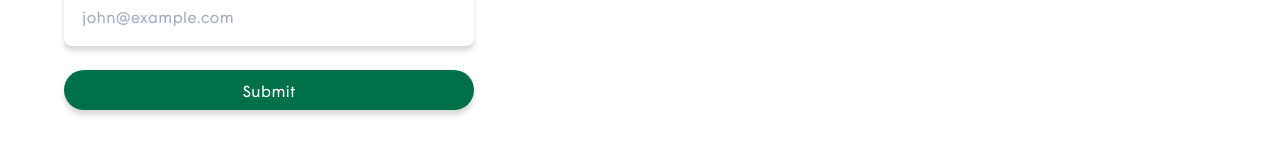
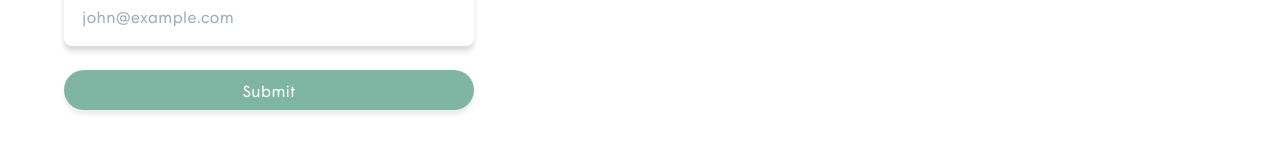
Before and after one commit to PekoTech/PekoApp.com, a Next.js app: page / in a window 1280 px wide. Shown: the part 523-678 px from the top of the page. Built offline with nearby package versions, Linux system fonts and the light colour scheme.

Commit message:
feat: disable submit button when invalid

```diff
--- a/components/NewsletterForm/NewsletterForm.module.scss
+++ b/components/NewsletterForm/NewsletterForm.module.scss
@@ -26,6 +26,11 @@
   box-shadow: var(--shadow);
 }
 
+.disabled {
+  cursor: not-allowed;
+  opacity: 0.5;
+}
+
 .form {
   grid-template-areas:
     'first last'
--- a/components/NewsletterForm/NewsletterForm.tsx
+++ b/components/NewsletterForm/NewsletterForm.tsx
@@ -21,10 +21,16 @@ type ApiError = {
   message: string
 }
 
+type User = {
+  first_name: string
+  last_name: string
+  email: string
+}
+
 export default function NewsletterForm() {
   const [state, setFormState] = useState<FormState>(FormState.Idle)
   const [error, setError] = useState<ApiError | null>(null)
-  const [form, setForm] = useState({
+  const [form, setForm] = useState<User>({
     first_name: '',
     last_name: '',
     email: '',
@@ -53,6 +59,8 @@ export default function NewsletterForm() {
       }
     })
   }
+
+  const isButtonDisabled = !canSubmit(form)
 
   return (
     <>
@@ -102,7 +110,10 @@ export default function NewsletterForm() {
           />
         </label>
         <button
-          className={clsx(styles.submit, 'mt-6 lg:col-span-2')}
+          disabled={isButtonDisabled || state === FormState.Loading}
+          className={clsx(styles.submit, 'mt-6 lg:col-span-2', {
+            [styles.disabled]: isButtonDisabled,
+          })}
           type="submit"
         >
           Submit
@@ -113,6 +124,13 @@ export default function NewsletterForm() {
       </div>
     </>
   )
+}
+
+function canSubmit({ first_name, last_name, email }: User) {
+  const isFirstNameValid = first_name.length > 0
+  const isLastNameValid = last_name.length > 0
+  const isEmailValid = email.length > 0 && IsEmail.test(email)
+  return isFirstNameValid && isLastNameValid && isEmailValid
 }
 
 // --
```
